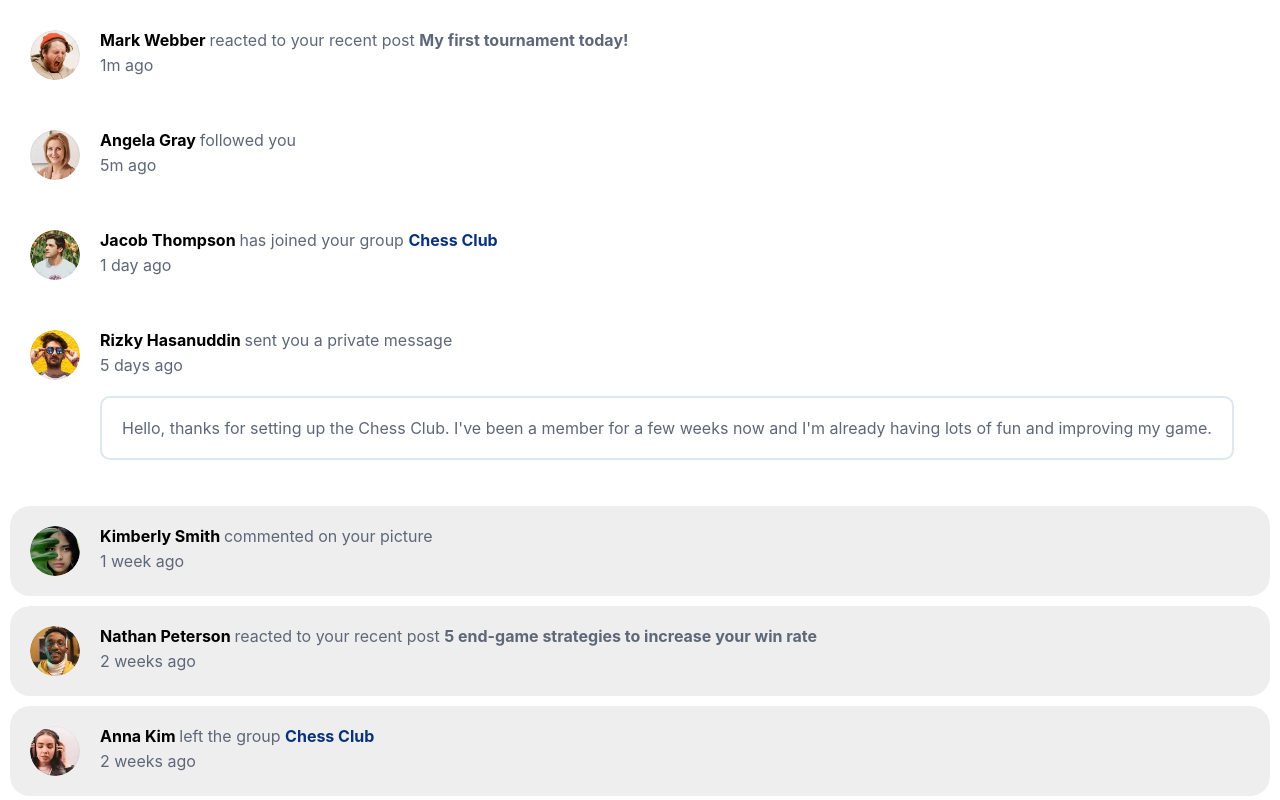
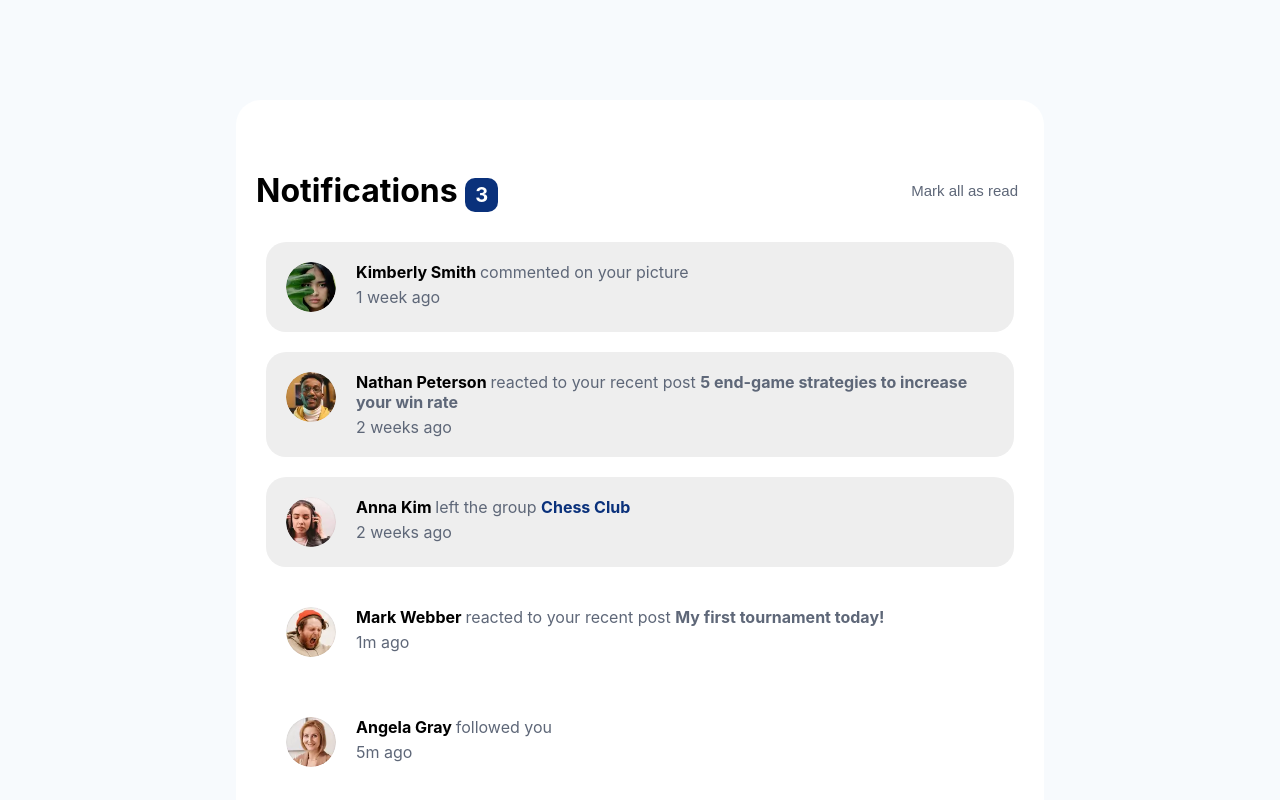
Before and after one commit to ayman-alkhatib/notifications-list-react, a React (Create React App) app: page / in a window 1280 px wide. Shown: the top 800 px of the page. Built offline with nearby package versions, Linux system fonts and the light colour scheme.

Commit message:
add header and container to app component and the main layout

```diff
--- a/src/App.js
+++ b/src/App.js
@@ -1,20 +1,38 @@
 import Notification from "./components/Notification";
 import { notificationData } from "./notificationsData";
-
+import styles from './App.module.css'
+import { useState } from "react";
 
 
 
 function App() {
+  const [notificationDataState, setNotificationDataState] = useState(notificationData)
+  function handleMarkAllASUnRead() {
+    setNotificationDataState((state) => {
+      return state.map((notificationObject) => { return { ...notificationObject, readStatus: false } })
+    })
+  }
+  const notificationActiveNum = notificationDataState.reduce((prev, cur) => {
+    if (cur.readStatus) return prev = prev + 1
+    return prev
+  }, 0)
   return (
-    <div className="App">
-      <header className="App-header">
-        {notificationData.map(notificationObject =>
-        (<Notification
-          notificationObject={notificationObject}
-          key={notificationObject.id} />
-        ))}
+    <div className={styles.app}>
+      <div className={styles.container}>
+        <header className={styles.header}>
+          <h1>Notifications <span>{notificationActiveNum}</span></h1>
 
-      </header>
+          <button onClick={handleMarkAllASUnRead}>Mark all as read</button>
+        </header>
+
+        <main>
+          {notificationDataState.map(notificationObject =>
+          (<Notification
+            notificationObject={notificationObject}
+            key={notificationObject.id} />
+          ))}
+        </main>
+      </div>
     </div>
   );
 }
--- /dev/null
+++ b/src/App.module.css
@@ -0,0 +1,63 @@
+.app {
+    background-color: hsl(210, 60%, 98%);
+    display: flex;
+    justify-content: center;
+    align-items: center;
+}
+
+.container {
+    margin-top: 100px;
+    padding: 50px 20px;
+    background-color: hsl(0, 0%, 100%);
+    width: 60%;
+    border-radius: 25px;
+}
+
+.header {
+    display: flex;
+    justify-content: space-between;
+    align-items: center;
+    flex-wrap: wrap;
+}
+
+.header h1 span {
+    color: white;
+    background-color: hsl(219, 85%, 26%);
+    font-size: 20px;
+    padding: 5px 10px;
+    border-radius: 10px;
+}
+
+.header button {
+    background-color: transparent;
+    border: none;
+    cursor: pointer;
+    font-size: 15px;
+    color: hsl(219, 12%, 42%)
+}
+
+.container main {
+    display: flex;
+    flex-direction: column;
+
+}
+
+
+@media screen and (max-width:690px) {
+    .container {
+        width: 100%;
+        margin-top: 0;
+    }
+
+
+}
+
+@media screen and (max-width:475px) {
+    .header h1 {
+        font-size: 19px;
+    }
+
+    .header h1 span {
+        font-size: 18px;
+    }
+}
```
